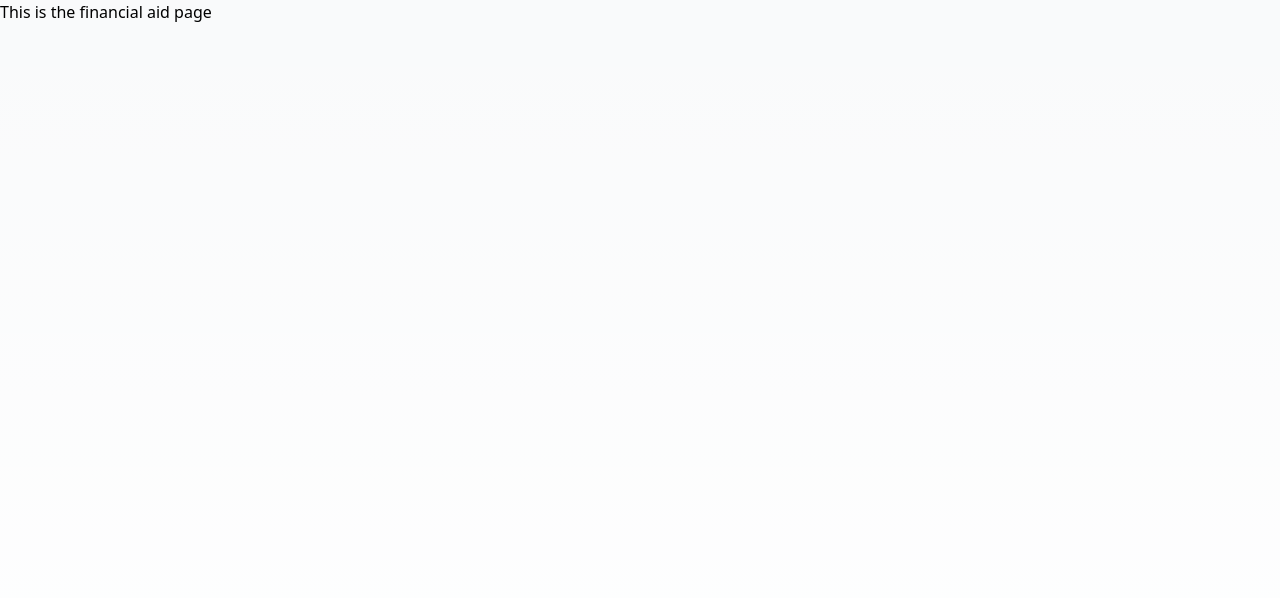
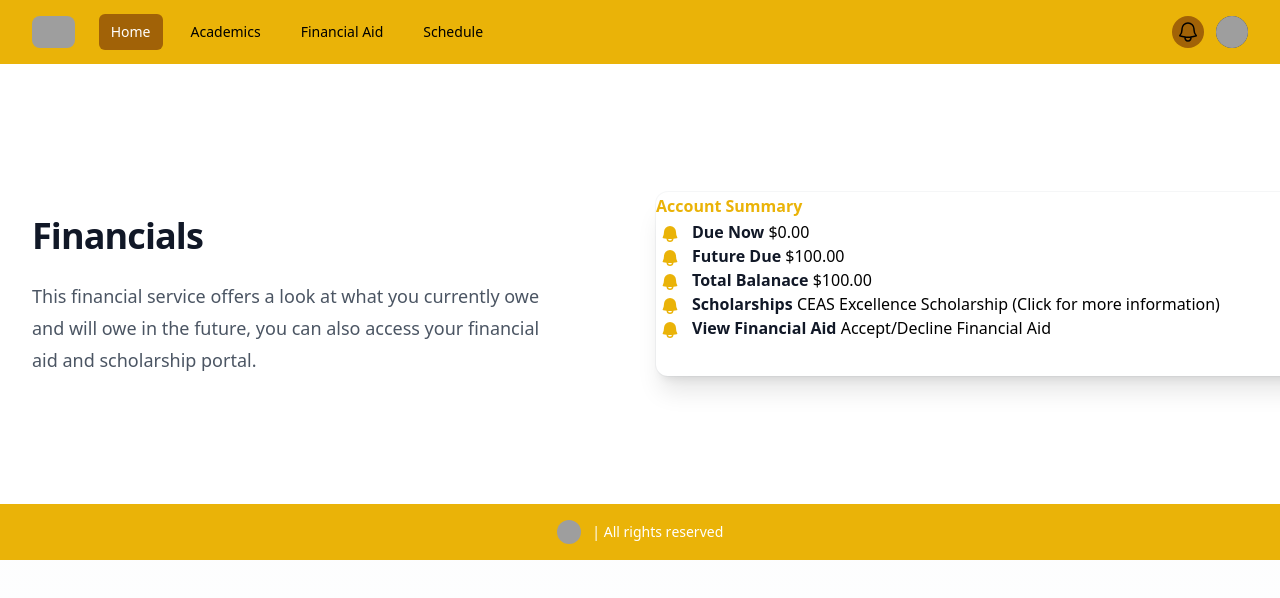
Before and after one commit to YazanSalem/PAWsRenovationNextJS, a Next.js app in the folder paws-renovation/: page /financialaid in a window 1280 px wide. Shown: the top 598 px of the page. Built offline with nearby package versions, Linux system fonts and the light colour scheme; grey boxes are pictures that could not be loaded.

Commit message:
Added to Financials

```diff
--- a/paws-renovation/app/financialaid/page.tsx
+++ b/paws-renovation/app/financialaid/page.tsx
@@ -1,7 +1,99 @@
+import Footer from "../components/footer";
+import Navbar from "../components/navbar";
+import { BellIcon } from "@heroicons/react/20/solid";
+
+const features = [
+    {
+    name: "Due Now",
+    description: "$0.00",
+    icon:BellIcon,
+    },
+    {
+    name: "Future Due",
+    description: "$100.00",
+    icon:BellIcon,
+    },
+    {
+    name: "Total Balanace",
+    description: "$100.00",
+    icon:BellIcon,
+    },
+]
+const features2 = [
+    {name: "Scholarships",
+    description:"CEAS Excellence Scholarship (Click for more information)",
+    icon:BellIcon,
+},
+    {
+    name:"View Financial Aid",
+    description:"Accept/Decline Financial Aid",
+    icon:BellIcon,
+    }
+]
+
 export default function FinancialAid(){
     return(
         <>
-            <h1>This is the financial aid page</h1>
+            <Navbar />
+            <div className="overflow-hidden bg-white py-24 sm:py-32">
+        <div className="mx-auto max-w-7xl px-6 lg:px-8">
+          <div className="mx-auto grid max-w-2xl grid-cols-1 gap-x-8 gap-y-16 sm:gap-y-20 lg:mx-0 lg:max-w-none lg:grid-cols-2">
+            <div className="lg:pr-8 lg:pt-4">
+              <div className="lg:max-w-lg">
+
+                <p className="mt-2 text-3xl font-bold tracking-tight text-gray-900 sm:text-4xl">
+                  Financials
+                </p>
+                <p className="mt-6 text-lg leading-8 text-gray-600">
+                  This financial service offers a look at what you currently owe and will owe in the future,
+                   you can also access your financial aid and scholarship portal.
+                </p>
+
+              </div>
+            </div>
+            <dl className="w-[48rem] max-w-none rounded-xl shadow-xl ring-1 ring-gray-400/10 sm:w-[57rem] md:-ml-4 lg:-ml-0">
+                <h2 className="text-base font-semibold leading-7 text-yellow-500">
+                  Account Summary
+                </h2>
+                  {features.map((feature) => (
+                    <div key={feature.name} className="relative pl-9">
+                      <dt className="inline font-semibold text-gray-900">
+                        <feature.icon
+                          className="absolute left-1 top-1 h-5 w-5 text-yellow-500"
+                          aria-hidden="true"
+                        />
+                        {feature.name}
+                      </dt>{" "}
+                      <dd className="inline">{feature.description}</dd>
+                    </div>
+                  ))}
+                <h2 className="text-base font-semibold leading-7 text-yellow-500">
+
+
+
+
+
+
+
+
+                </h2>
+                    {features2.map((feature) => (
+                        <div key={feature.name} className="relative pl-9">
+                        <dt className="inline font-semibold text-gray-900">
+                            <feature.icon
+                            className="absolute left-1 top-1 h-5 w-5 text-yellow-500"
+                            aria-hidden="true"
+                            />
+                            {feature.name}
+                        </dt>{" "}
+                        <dd className="inline">{feature.description}</dd>
+                        </div>
+                     ))}
+                </dl>
+          </div>
+        </div>
+        </div>
+        <Footer />
         </>
     )
 }
```
Also changed, not shown: package.json (+8 -1 lines), 1 other file (tests, documents, lock files or other folders).
